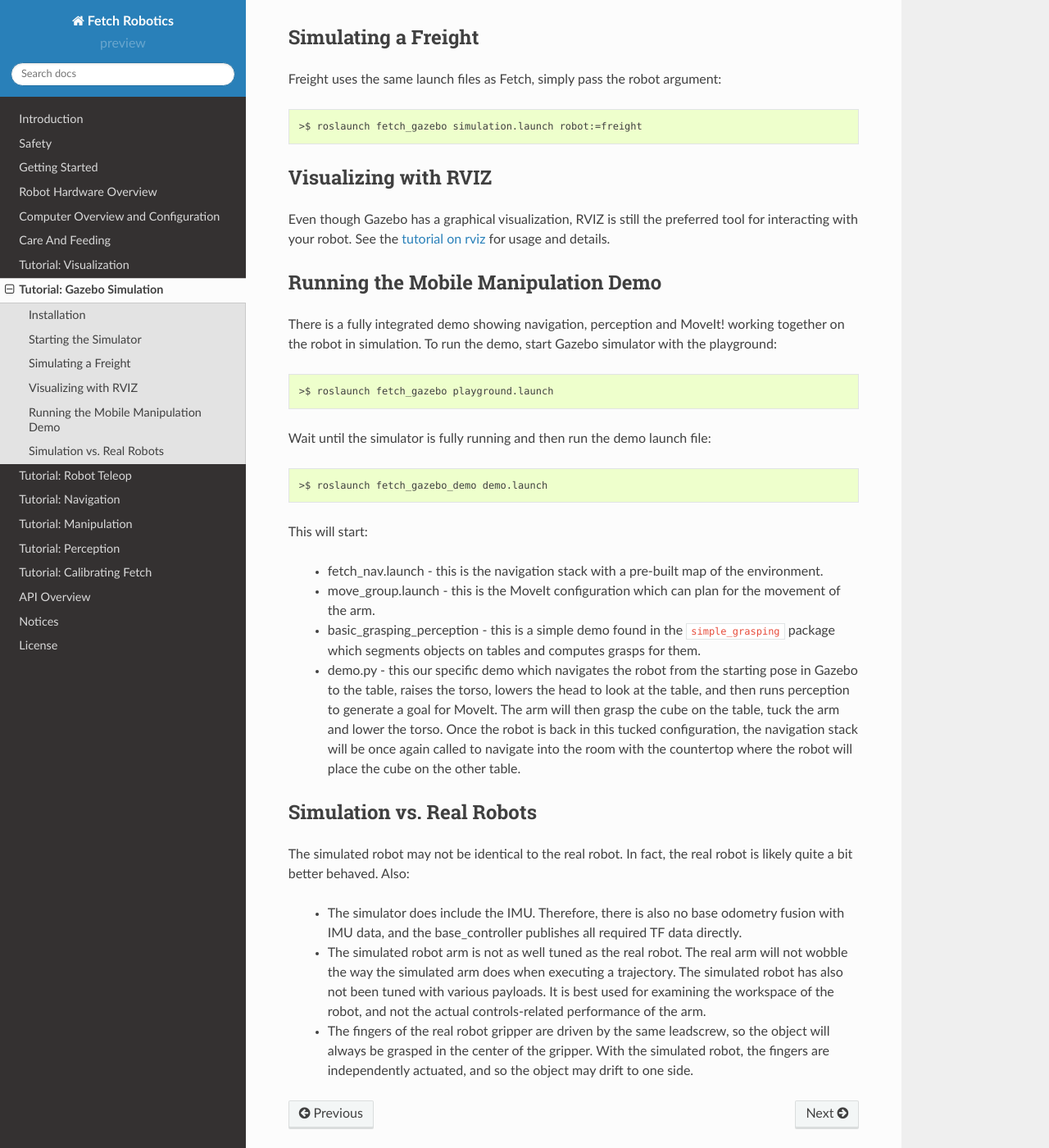
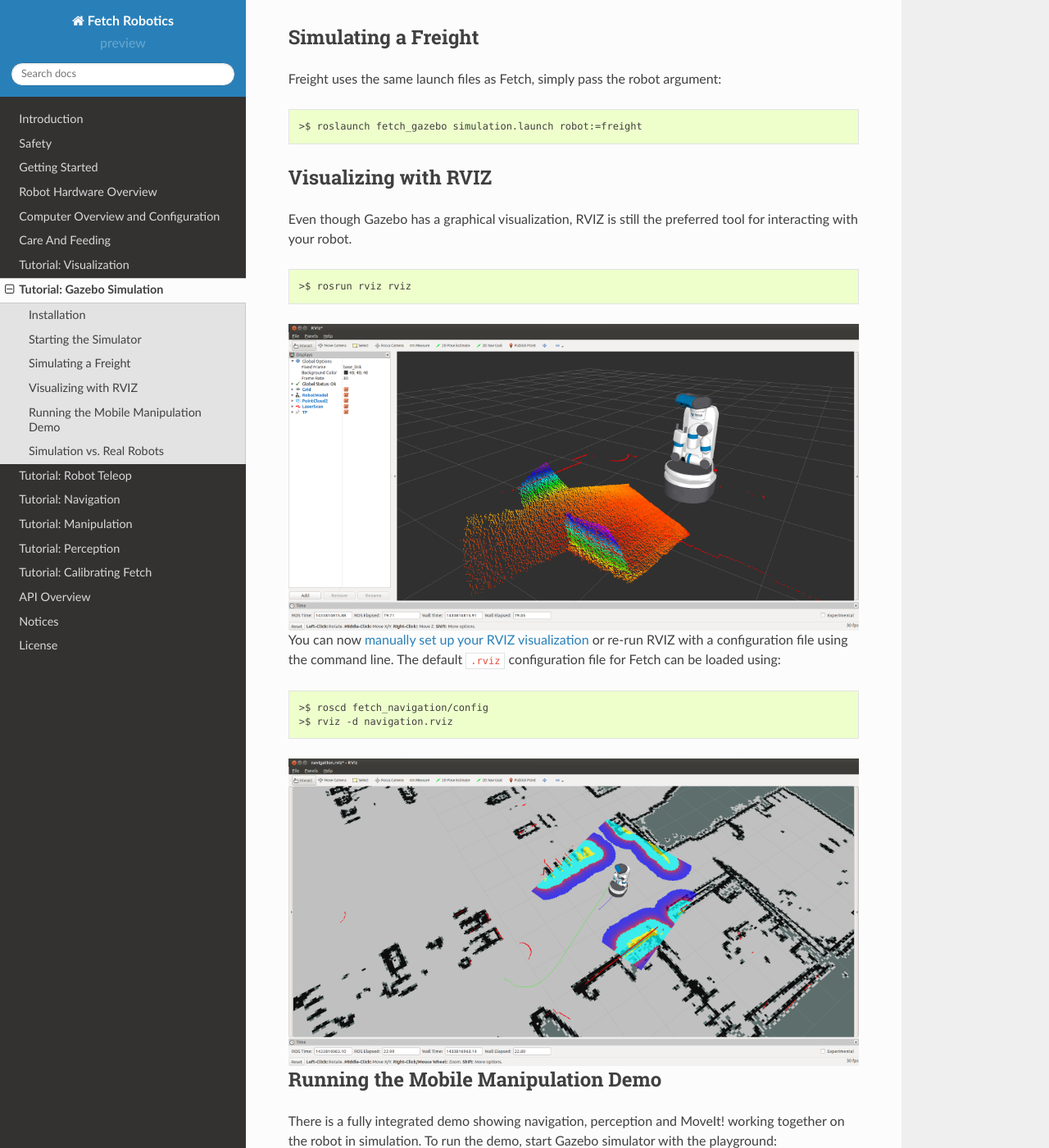
Before and after one commit to fetchrobotics/docs, a Sphinx documentation site: the page built from source/gazebo.rst, in a window 1280 px wide and 1400 px high, scrolled down 1454 px. Shown: the whole window at 82% size. Built offline with Sphinx 7.4.7 and the Read the Docs theme 2.0.0, drawn with Linux system fonts in a browser that asks for light colours.

Commit message:
more embedding for gazebo

```diff
--- a/source/gazebo.rst
+++ b/source/gazebo.rst
@@ -65,8 +65,11 @@ Visualizing with RVIZ
 ---------------------
 
 Even though Gazebo has a graphical visualization, RVIZ is still the preferred
-tool for interacting with your robot. See the :ref:`tutorial on rviz<rviz>`
-for usage and details.
+tool for interacting with your robot.
+
+.. include:: visualization.rst
+   :start-after: embed-rviz-start
+   :end-before: embed-rviz-end
 
 .. _mm_demo:
 
--- a/source/in_the_box.rst
+++ b/source/in_the_box.rst
@@ -80,7 +80,7 @@ Driving Fetch & Freight with a Joystick
 Visualizing Data
 ~~~~~~~~~~~~~~~~
 .. include:: visualization.rst
-   :start-after: embed-pt
+   :start-after: embed-rviz-start
 
 Putting Fetch & Freight Away
 ~~~~~~~~~~~~~~~~~~~~~~~~~~~~
--- a/source/visualization.rst
+++ b/source/visualization.rst
@@ -3,9 +3,10 @@ Tutorial: Visualization
 
 .. _rviz:
 
-.. embed-pt
 Visualizing with RVIZ
 ---------------------
+
+.. embed-rviz-start
 
 ::
 
@@ -30,6 +31,9 @@ The default ``.rviz`` configuration file for Fetch can be loaded using:
    :width: 100%
    :align: center
    :figclass: align-centered
+
+.. embed-rviz-end
+.. embed-runtime-monitor-start
 
 .. _runtime_monitor:
 
```
Also changed, not shown: other parts of source/visualization.rst (+2 -0 lines).
